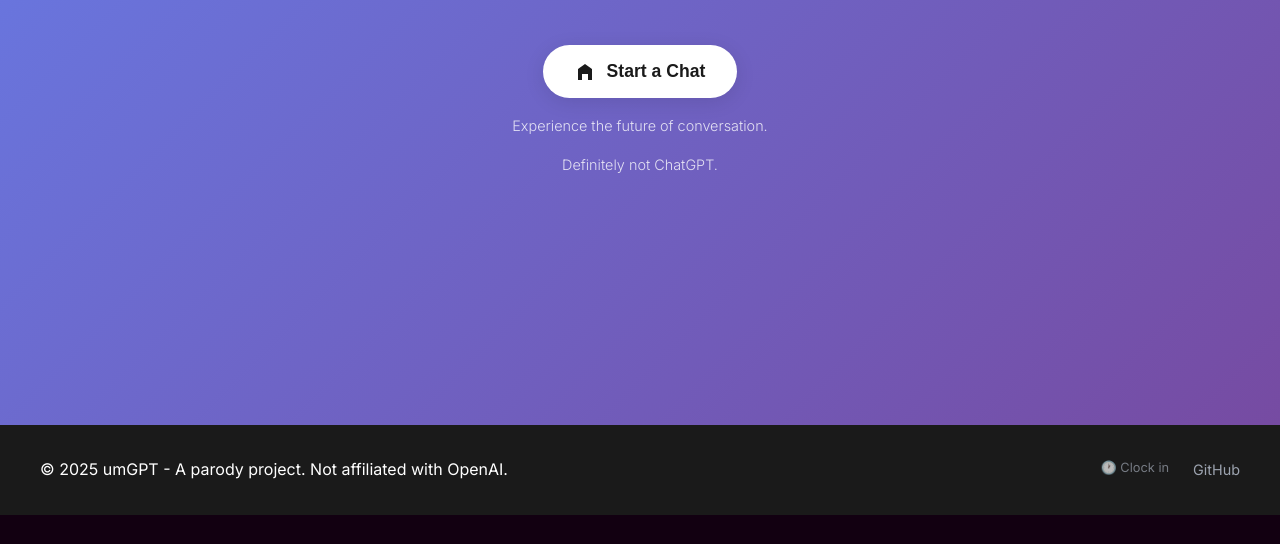
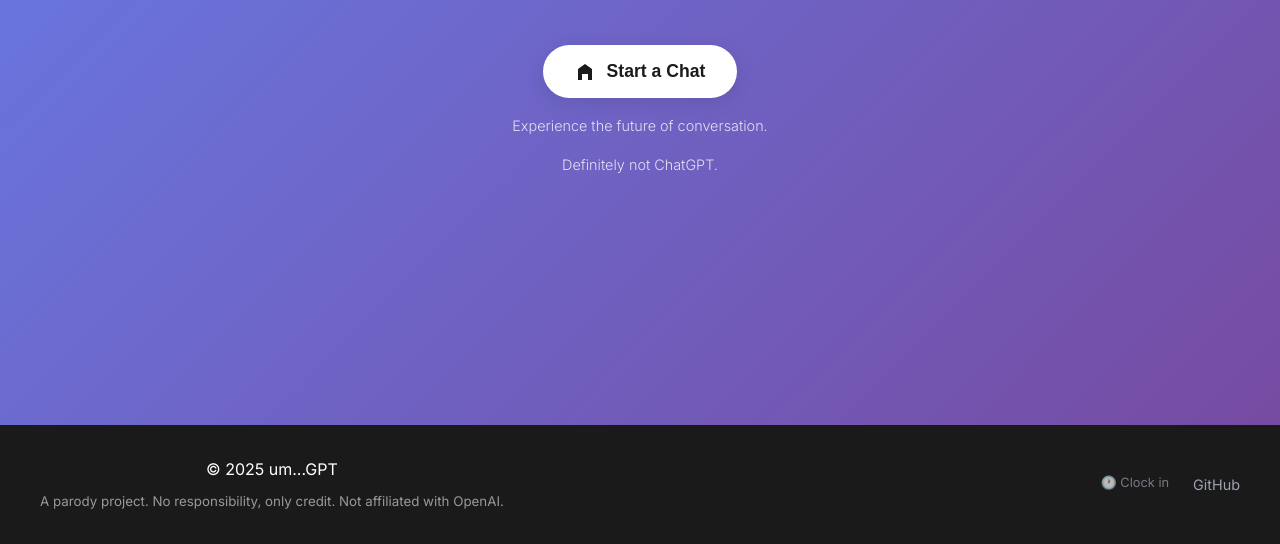
Before and after one commit to D-Haz/um...gpt, a plain HTML site: page index.html in a window 1280 px wide. Shown: the part 375-919 px from the top of the page. Before the commit the page ends 890 px from the top, so only its background shows below. Drawn offline with nearby package versions, Linux system fonts and the light colour scheme.

Commit message:
Update index.html

```diff
--- a/index.html
+++ b/index.html
@@ -142,7 +142,7 @@
 
     <footer class="footer">
         <div class="footer-content">
-            <span>© 2025 umGPT - A parody project. Not affiliated with OpenAI.</span>
+            <span>© 2025 um...GPT<small style="display: block; margin-top: 0.5rem; color: #999;"> A parody project. No responsibility, only credit. Not affiliated with OpenAI.</small></span>
             <div class="footer-links">
                 <a href="#" id="clockin">🕐 Clock in</a>
                 <a href="https://github.com/D-Haz/um...gpt" target="_blank">GitHub</a>
```
